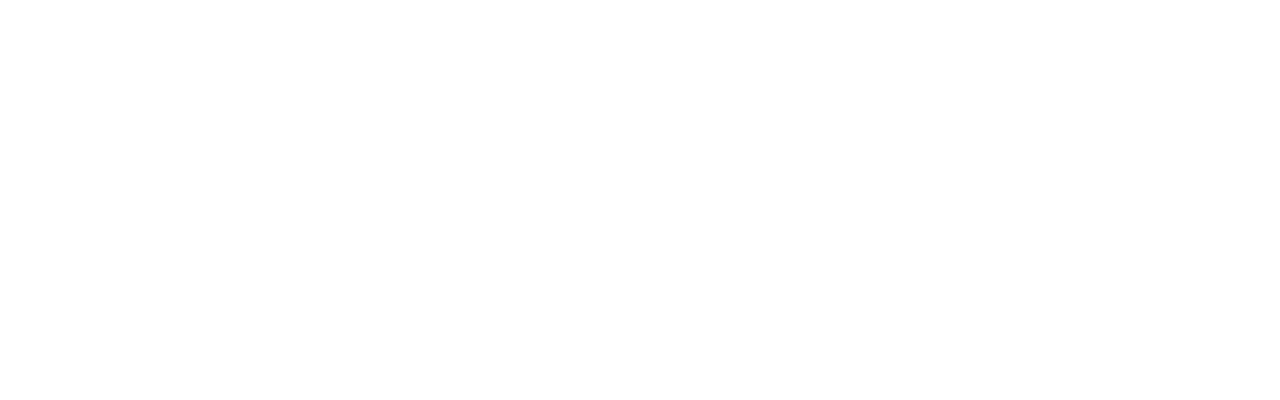
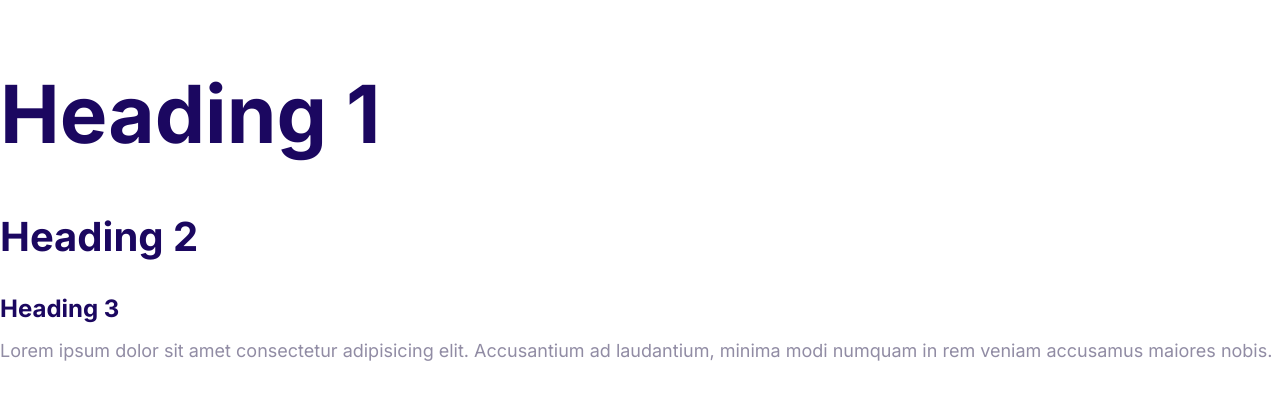
Before and after one commit to Terfa-web/frontendmoshify, a plain HTML site: page index.html in a window 1280 px wide. Drawn offline with Linux system fonts and the light colour scheme.

Commit message:
Define the styles for the fonts.

```diff
--- a/css/styles.css
+++ b/css/styles.css
@@ -5,3 +5,54 @@
   --color-headings: #1b0760;
   --color-body: #918ca4;
 }
+
+html {
+  /* 62.5% of 16px = 10px*/
+  font-size: 62.5%;
+}
+
+body {
+  font-family: Inter, Arial, Arial, Helvetica, sans-serif;
+  color: var(--color-body);
+  font-size: 2.4rem;
+  line-height: 1.5;
+}
+
+h1,h2,h3 {
+  color: var(--color-headings);
+  margin-bottom:1rem;
+}
+
+h1 {
+  font-size: 7rem;
+}
+
+h2 {
+  font-size: 4rem;
+}
+
+h3 {
+  font-size: 3rem;
+
+}
+
+p {
+  margin-top: 0;
+}
+
+@media screen and (min-width: 1024px) {
+    body{
+      font-size: 1.8rem;
+    }
+
+    h1 {
+      font-size: 8rem;
+    }
+
+    h2 {
+      font-size: 4rem;
+    }
+    h3 {
+      font-size: 2.4rem;
+    }
+}
--- a/index.html
+++ b/index.html
@@ -5,10 +5,16 @@
   <meta charset="UTF-8">
   <meta name="viewport" content="width=device-width, initial-scale=1.0">
   <title>Document</title>
+  <link rel="preconnect" href="https://fonts.googleapis.com">
+<link rel="preconnect" href="https://fonts.gstatic.com" crossorigin>
+<link href="https://fonts.googleapis.com/css2?family=Inter:wght@400;700&display=swap" rel="stylesheet">
   <link rel="stylesheet" href="css/normalize.css" />
   <link rel="stylesheet" href="css/styles.css" />
 </head>
 <body>
-
+    <h1>Heading 1</h1>
+    <h2>Heading 2</h2>
+    <h3>Heading 3</h3>
+    <p>Lorem ipsum dolor sit amet consectetur adipisicing elit. Accusantium ad laudantium, minima modi numquam in rem veniam accusamus maiores nobis.</p>
 </body>
 </html>
```
